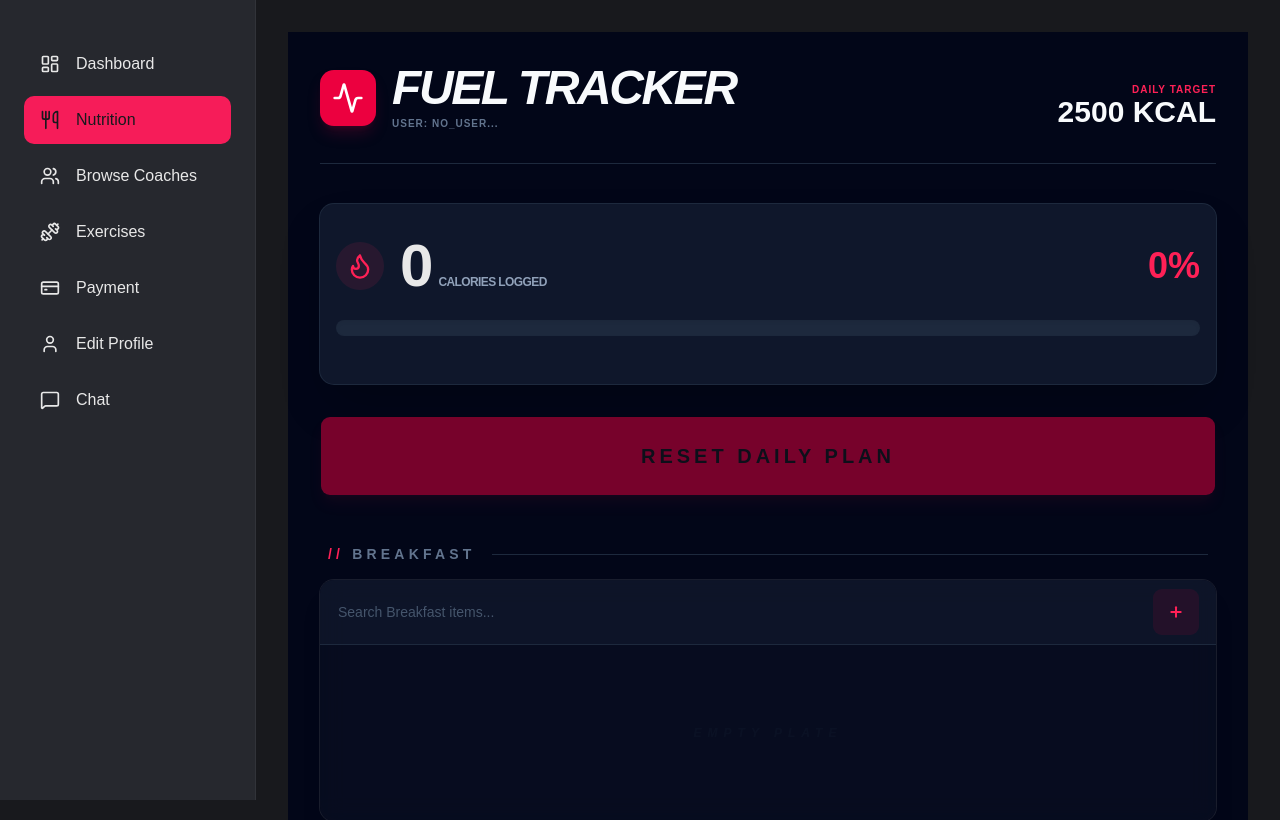
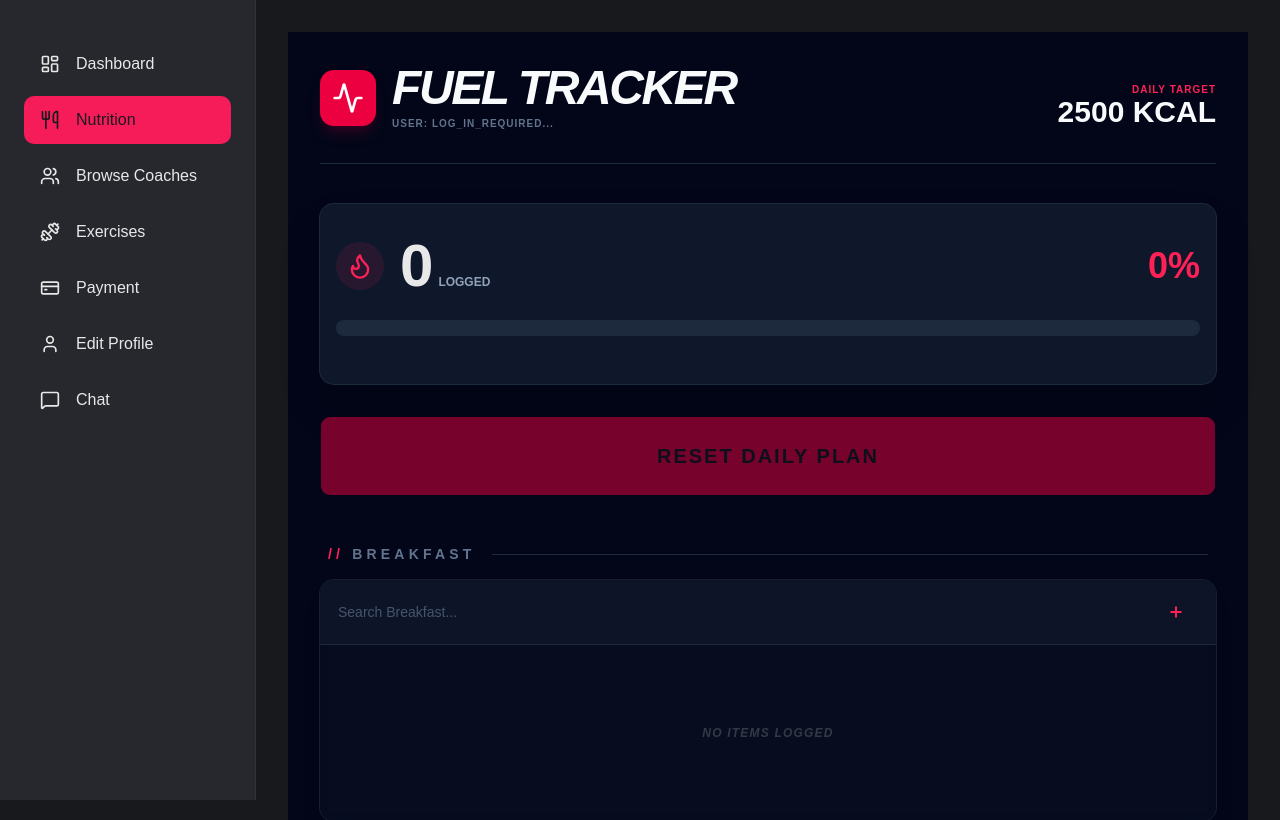
Before and after one commit to cs490-groupproj/frontend, a React (Vite) app: page /nutrition in a window 1280 px wide. Shown: the top 820 px of the page. Built offline with nearby package versions, Linux system fonts and the light colour scheme.

Commit message:
adding login page storage stuff

```diff
--- a/src/pages/Nutrition/nutrition.jsx
+++ b/src/pages/Nutrition/nutrition.jsx
@@ -6,14 +6,12 @@ import { Progress } from "../../components/ui/progress";
 import { Loader2, Activity, Plus, Check, Flame } from "lucide-react";
 
 const NutritionPage = () => {
-  // 1. IDENTITY BRIDGE: Pulling real data from your new Login/SignUp logic
   const currentUserId = localStorage.getItem("userId");
   const dailyCalorieGoal = 2500;
   const MEAL_TYPE_MAP = { Breakfast: 1, Lunch: 2, Dinner: 3 };
 
   /**
    * REUSABLE API HELPER
-   * Automatically attaches your fresh Bearer token and handles base URLs
    */
   const apiFetch = async (url, options = {}) => {
     const BASE_URL = "https://optimal-api.lambusta.me";
@@ -30,14 +28,17 @@ const NutritionPage = () => {
 
     try {
       const response = await fetch(finalUrl, { ...options, headers });
-      if (!response.ok) {
-        const errorBody = await response.json().catch(() => ({}));
-        console.warn(
-          `Backend Status ${response.status}:`,
-          errorBody.error || "Request failed"
-        );
+
+      let data = null;
+      const contentType = response.headers.get("content-type");
+      if (contentType && contentType.includes("application/json")) {
+        data = await response.json();
+      } else {
+        const textError = await response.text();
+        if (!response.ok) console.warn("Raw Server Response:", textError);
       }
-      return response;
+
+      return { ok: response.ok, status: response.status, data };
     } catch (err) {
       console.error("Network Error:", err);
       throw err;
@@ -59,48 +60,60 @@ const NutritionPage = () => {
   });
   const [loading, setLoading] = useState(false);
 
-  // 2. INITIAL SYNC: Load the user's current plan on page load
+  // INITIAL SYNC
   useEffect(() => {
     if (!currentUserId) return;
 
     const fetchExistingPlan = async () => {
       try {
-        const res = await apiFetch(
+        const { ok, data } = await apiFetch(
           `/nutrition/plans/plans_by_user?user_id=${currentUserId}`
         );
-        if (res.ok) {
-          const data = await res.json();
-          if (data.meal_plans && data.meal_plans.length > 0) {
-            // Get the most recent plan ID
-            setMealPlanId(data.meal_plans[0].meal_plan_id);
-          }
+        if (ok && data?.meal_plans?.length > 0) {
+          setMealPlanId(data.meal_plans[0].meal_plan_id);
         }
       } catch (e) {
-        console.log(
-          "Sync Error: Backend unreachable or plan does not exist yet."
-        );
+        console.log("Initial Sync Error: Server unreachable or no plan.");
       }
     };
     fetchExistingPlan();
   }, [currentUserId]);
 
   // --- HANDLERS ---
+
+  /**
+   * FIXED: Key changed to 'meal_datetime' based on console error
+   */
   const handleStartNewPlan = async () => {
     if (!currentUserId) return alert("Please log in to track nutrition.");
     setLoading(true);
+
+    // Format: YYYY-MM-DDTHH:MM:SS
+    const timestamp = new Date().toISOString().split(".")[0];
+
     try {
-      const res = await apiFetch("/nutrition/plans/create", {
+      const { ok, status, data } = await apiFetch("/nutrition/plans/create", {
         method: "POST",
-        body: JSON.stringify({ user_id: currentUserId }),
+        body: JSON.stringify({
+          user_id: String(currentUserId).trim(),
+          meal_datetime: timestamp, // <-- Exact key required by your backend
+        }),
       });
-      if (res.ok) {
-        const data = await res.json();
+
+      if (ok && data) {
         setMealPlanId(data.meal_plan_id);
         setDailyLog({ Breakfast: [], Lunch: [], Dinner: [] });
         setLoggedCalories(0);
+        console.log("Success! New Plan ID:", data.meal_plan_id);
+      } else {
+        console.error(
+          `Backend Status ${status}:`,
+          data?.error || "Plan creation failed."
+        );
+        alert(`Error: ${data?.error || "Check console for details."}`);
       }
     } catch (error) {
-      console.error("Could not create plan in DB.");
+      console.error("Critical Failure:", error);
     } finally {
       setLoading(false);
     }
@@ -110,9 +123,7 @@ const NutritionPage = () => {
     const name = searchInputs[mealType];
     if (!name.trim()) return;
 
-    const testFdcId = 1103374; // Standard Mock ID for demo
-
-    // Update UI immediately for responsiveness
+    const testFdcId = 1103374;
     setDailyLog((prev) => ({
       ...prev,
       [mealType]: [
@@ -122,7 +133,6 @@ const NutritionPage = () => {
     }));
     setSearchInputs((prev) => ({ ...prev, [mealType]: "" }));
 
-    // Sync to backend if plan exists
     if (mealPlanId) {
       await apiFetch(`/nutrition/plans/${mealPlanId}/add_food`, {
         method: "POST",
@@ -136,14 +146,19 @@ const NutritionPage = () => {
 
   const handleLogAsEaten = async (mealType, index) => {
     const item = dailyLog[mealType][index];
+    if (mealPlanId) {
+      const { ok } = await apiFetch(
+        `/nutrition/plans/${mealPlanId}/log_eaten`,
+        {
+          method: "POST",
+          body: JSON.stringify({
+            meal_type_id: MEAL_TYPE_MAP[mealType],
+            fdc_id: item.fdc_id,
+          }),
+        }
+      );
 
-    if (mealPlanId) {
-      const res = await apiFetch(`/nutrition/plans/${mealPlanId}/log_eaten`, {
-        method: "POST",
-        body: JSON.stringify({}),
-      });
-
-      if (res.ok) {
+      if (ok) {
         setLoggedCalories((prev) => prev + item.calories);
         setDailyLog((prev) => ({
           ...prev,
@@ -155,14 +170,13 @@ const NutritionPage = () => {
 
   const progress = (loggedCalories / dailyCalorieGoal) * 100;
 
-  // --- RENDER ---
   return (
     <div
       className="min-h-screen w-full bg-slate-950 p-4 font-sans text-slate-50
         md:p-8"
     >
       <div className="mx-auto max-w-4xl">
-        {/* Header - Fixed Alignment for Target and Title */}
+        {/* Header */}
         <div
           className="mb-10 flex items-end justify-between border-b
             border-slate-800 pb-8"
@@ -185,11 +199,12 @@ const NutritionPage = () => {
                 className="mt-1 text-[10px] font-bold tracking-widest
                   text-slate-500 uppercase"
               >
-                User: {currentUserId ? currentUserId.slice(0, 8) : "NO_USER"}...
+                User:{" "}
+                {currentUserId ? currentUserId.slice(0, 8) : "LOG_IN_REQUIRED"}
+                ...
               </p>
             </div>
           </div>
-
           <div className="pb-1 text-right">
             <p
               className="text-[10px] font-black tracking-widest text-rose-500
@@ -222,39 +237,35 @@ const NutritionPage = () => {
                     {loggedCalories}
                   </span>
                   <span
-                    className="ml-2 text-xs font-bold tracking-tighter
-                      text-slate-400 uppercase"
+                    className="ml-2 text-xs font-bold text-slate-400 uppercase"
                   >
-                    Calories Logged
+                    Logged
                   </span>
                 </div>
               </div>
-              <div className="text-right">
-                <span className="text-4xl font-black text-rose-500">
-                  {Math.round(progress)}%
-                </span>
-              </div>
+              <span className="text-4xl font-black text-rose-500">
+                {Math.round(progress)}%
+              </span>
             </div>
             <Progress
               value={progress}
-              className="h-4 rounded-full bg-slate-800 shadow-inner
-                [&>div]:bg-rose-600"
+              className="h-4 rounded-full bg-slate-800 [&>div]:bg-rose-600"
             />
           </CardContent>
         </Card>
 
-        {/* Action Button */}
+        {/* Reset Button */}
         <Button
           onClick={handleStartNewPlan}
           disabled={loading || !currentUserId}
           className="mb-12 h-20 w-full bg-rose-600 text-xl font-black
-            tracking-[0.2em] uppercase shadow-lg shadow-rose-900/20
-            transition-all hover:bg-rose-700 active:scale-[0.98]"
+            tracking-widest uppercase transition-all hover:bg-rose-700
+            active:scale-95"
         >
           {loading ? <Loader2 className="animate-spin" /> : "Reset Daily Plan"}
         </Button>
 
-        {/* Meal Logging Grid */}
+        {/* Meal Sections */}
         <div className="grid grid-cols-1 gap-8">
           {["Breakfast", "Lunch", "Dinner"].map((meal) => (
             <div key={meal} className="space-y-4">
@@ -276,10 +287,10 @@ const NutritionPage = () => {
                     bg-slate-900/80 px-2"
                 >
                   <Input
-                    placeholder={`Search ${meal} items...`}
-                    className="h-16 border-none bg-transparent text-lg
-                      font-medium text-slate-50 placeholder:text-slate-600
-                      focus-visible:ring-0"
+                    placeholder={`Search ${meal}...`}
+                    className="focus:visible:ring-0 h-16 border-none
+                      bg-transparent text-lg font-medium text-slate-50
+                      placeholder:text-slate-600"
                     value={searchInputs[meal]}
                     onChange={(e) =>
                       setSearchInputs((p) => ({ ...p, [meal]: e.target.value }))
@@ -287,53 +298,47 @@ const NutritionPage = () => {
                   />
                   <Button
                     variant="ghost"
-                    className="mr-2 h-12 w-12 rounded-lg bg-rose-600/10
-                      text-rose-500 transition-colors hover:bg-rose-600
-                      hover:text-white"
+                    className="mr-2 h-12 w-12 text-rose-500 transition-colors
+                      hover:bg-rose-600 hover:text-white"
                     onClick={() => handleAddFood(meal)}
                   >
                     <Plus size={24} strokeWidth={3} />
                   </Button>
                 </div>
-
                 <CardContent className="p-0">
                   <div className="divide-y divide-slate-800/50">
                     {dailyLog[meal].map((f, i) => (
                       <div
                         key={i}
                         className="flex items-center justify-between p-6
-                          transition-colors hover:bg-slate-800/20"
+                          hover:bg-slate-800/20"
                       >
                         <div className="flex flex-col">
-                          <span className="text-xl font-bold tracking-tight">
-                            {f.name}
-                          </span>
+                          <span className="text-xl font-bold">{f.name}</span>
                           <span
-                            className="text-[11px] font-black tracking-widest
-                              text-slate-500 uppercase"
+                            className="text-[11px] font-black text-slate-500
+                              uppercase"
                           >
-                            EST. {f.calories} KCAL
+                            ~{f.calories} KCAL
                           </span>
                         </div>
                         <Button
                           size="lg"
                           onClick={() => handleLogAsEaten(meal, i)}
-                          className="bg-emerald-600 px-6 font-black shadow-lg
-                            shadow-emerald-900/20 hover:bg-emerald-500"
+                          className="bg-emerald-600 px-6 font-black
+                            hover:bg-emerald-500"
                         >
-                          <Check size={18} className="mr-2" strokeWidth={3} />
+                          <Check size={18} className="mr-2" strokeWidth={3} />{" "}
                           LOG
                         </Button>
                       </div>
                     ))}
                     {dailyLog[meal].length === 0 && (
-                      <div className="p-16 text-center">
-                        <p
-                          className="text-xs font-black tracking-[0.5em]
-                            text-slate-800 uppercase italic opacity-20"
-                        >
-                          Empty Plate
-                        </p>
+                      <div
+                        className="p-16 text-center text-xs font-black
+                          tracking-widest uppercase italic opacity-20"
+                      >
+                        No Items Logged
                       </div>
                     )}
                   </div>
--- a/src/pages/SignUp_Login/LogIn.jsx
+++ b/src/pages/SignUp_Login/LogIn.jsx
@@ -34,12 +34,14 @@ const LogIn = () => {
     });
 
     if (!response.ok) {
+      console.error("Backend sync failed:", await response.text());
       throw new Error("Credentials valid, but user not found in the database.");
     }
 
     const dbData = await response.json();
 
     localStorage.setItem("token", idToken);
+
     localStorage.setItem("userId", dbData.user_id);
 
     return dbData;
```
